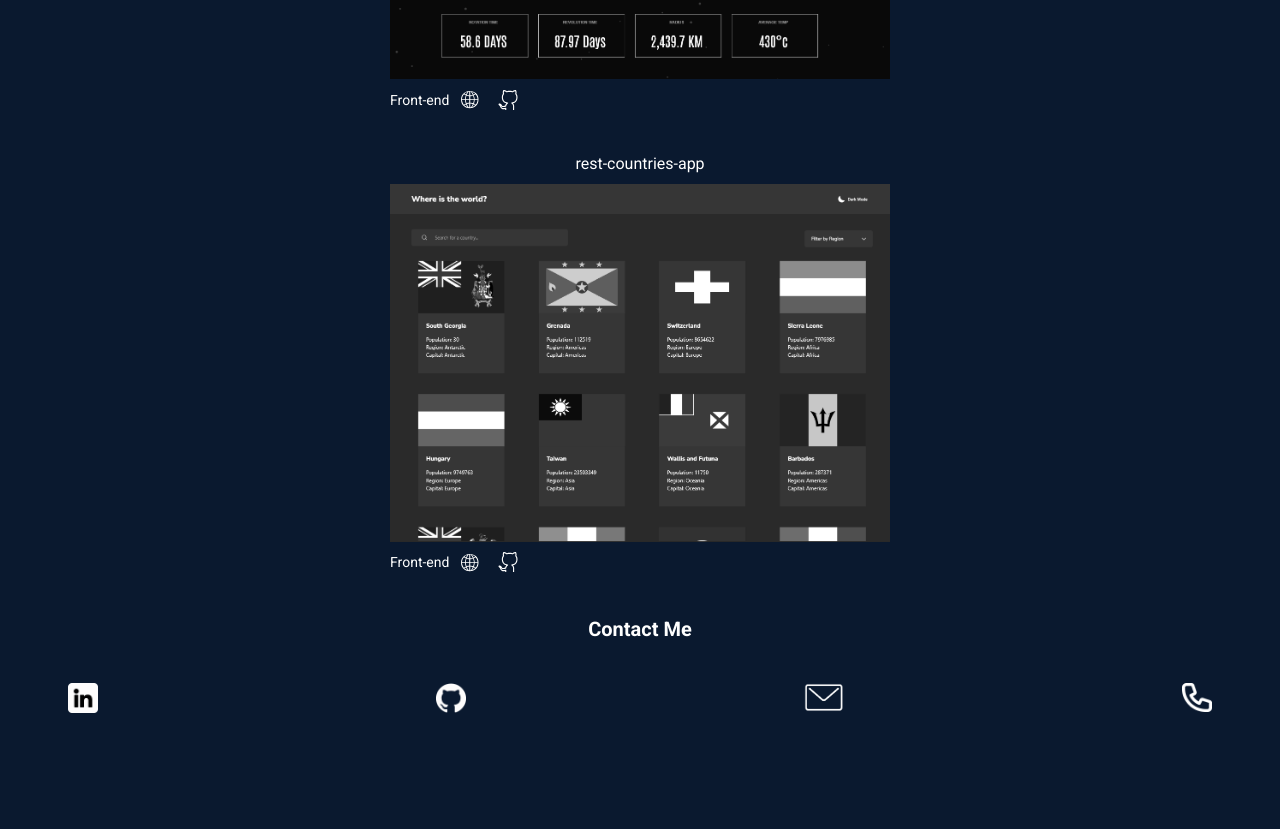
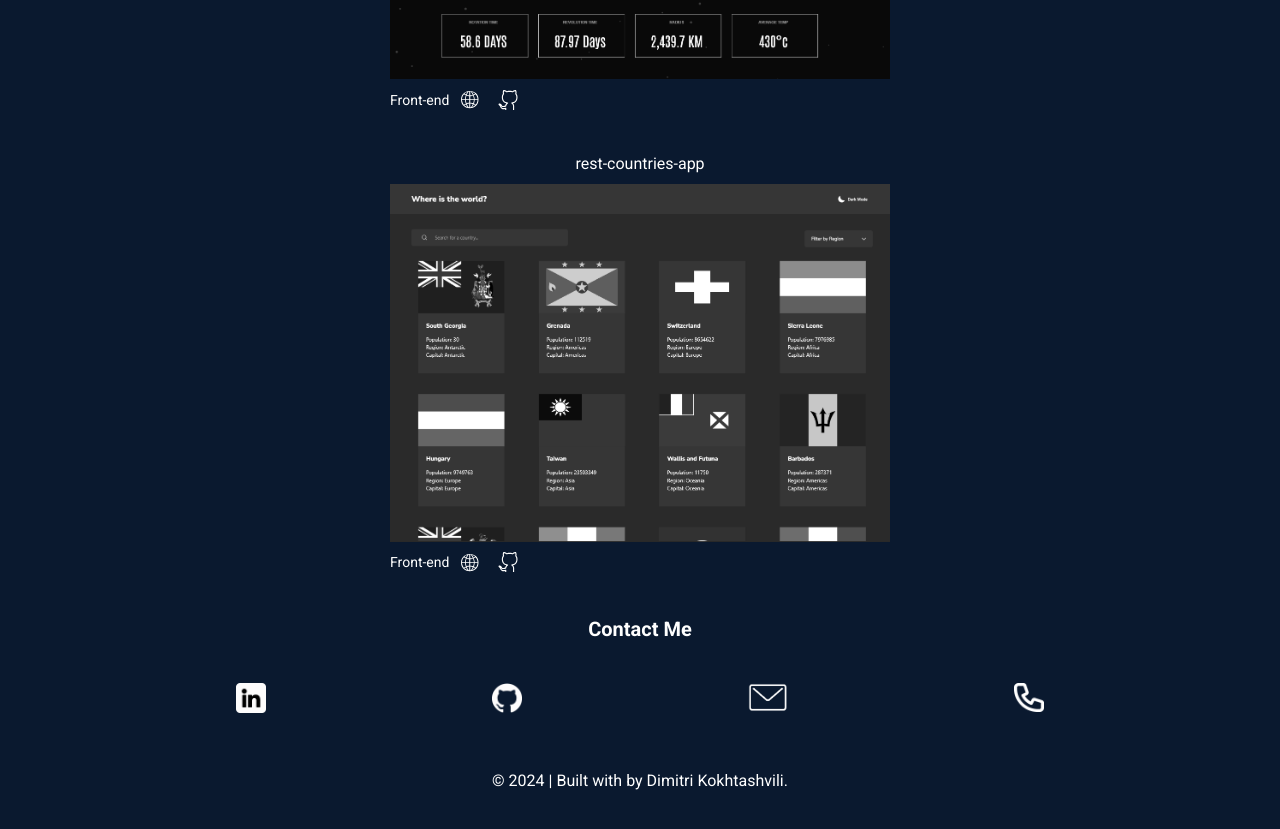
Before and after one commit to dlkokhta/My-Portfoglio, a Next.js app: page / in a window 1280 px wide. Shown: the part 5024-5853 px from the top of the page. Built offline with nearby package versions, Linux system fonts and the light colour scheme.

Commit message:
resolve horizontal overflow issue

```diff
--- a/src/app/components/Contact.tsx
+++ b/src/app/components/Contact.tsx
@@ -3,7 +3,7 @@ const Contact = () => {
   return (
     <div>
       <h1 className="text-center text-xl font-bold text-white ">Contact Me</h1>
-      <div className="mt-10 flex justify-between px-10">
+      <div className="mt-10 flex justify-between px-10 md:px-52">
         <a href="https://www.linkedin.com/in/dimitri-kokhtashvili-6a816a297/">
           <Image
             src="/linkedin.png"
@@ -27,6 +27,7 @@ const Contact = () => {
           />
         </a>
 
+        <div className="group">
           <a href="tel:+995555331167">
             <div className="flex gap-2">
               <Image
@@ -36,9 +37,16 @@ const Contact = () => {
                 width={30}
                 height={30}
               />
+              <span className="absolute left-10 bottom-1 opacity-0 transition-opacity duration-300 text-white bg-black px-2 py-1 rounded-md group-hover:opacity-100">
+                +995555331167
+              </span>
             </div>
           </a>
         </div>
+      </div>
+      <footer className="text-center text-white mt-14">
+        <p>© 2024 | Built with by Dimitri Kokhtashvili.</p>
+      </footer>
     </div>
   );
 };
--- a/src/app/components/Projects.tsx
+++ b/src/app/components/Projects.tsx
@@ -4,7 +4,7 @@ import Image from "next/image";
 
 const Projects = () => {
   return (
-    <div className="mt-10 text-white ">
+    <div className="mt-10 text-white">
       <h1 className="text-xl font-bold mb-5 text-center">Projects</h1>
 
       <div className="flex flex-col items-center">
--- a/src/app/globals.css
+++ b/src/app/globals.css
@@ -11,6 +11,8 @@
     width: 100vw;
     max-height: 100vh;
     background-color: #0a192f;
+
+
   }
 
   #root {
@@ -24,8 +26,8 @@
   }
 
   .section {
-  padding-top: 50px; /* Adjust this value as needed */
-  margin-top: -50px; /* Same value as padding-top */
+  padding-top: 50px;
+  margin-top: -50px;
 }
 
   .btn-custom {
@@ -36,18 +38,22 @@
     position: relative;
     cursor: pointer;
     font-size: 16px;
-    transition: all 0.3s ease; /* Smooth transition for movement */
+    transition: all 0.3s ease;
   }
 
 
   .btn-custom:hover {
-    /* Shadow effect when hovered or touched */
-    box-shadow: 5px 5px 15px rgba(0, 0, 0, 0.3); /* Shadow on right and bottom */
-    transform: translate(-5px, -5px); /* Slight movement when hovered */
+
+    box-shadow: 5px 5px 15px rgba(0, 0, 0, 0.3);
+    transform: translate(-5px, -5px);
   }
 
   .btn-custom:active {
-    /* When clicked, move to the top-left */
+
     transform: translate(-10px, -10px);
-    box-shadow: none; /* Remove shadow when clicked */
+    box-shadow: none;
   }
+
+  /* * {
+    outline: 1px solid red;
+  } */
--- a/src/app/home/page.tsx
+++ b/src/app/home/page.tsx
@@ -6,7 +6,7 @@ import Contact from "../components/Contact";
 
 const HomePage = () => {
   return (
-    <main className="px-7 pt-5 pb-40">
+    <main className="px-7 pt-5 pb-20">
       <div id="about" className="section">
         <About />
       </div>
```
Lines whose indentation alone changed are shown as unchanged.
